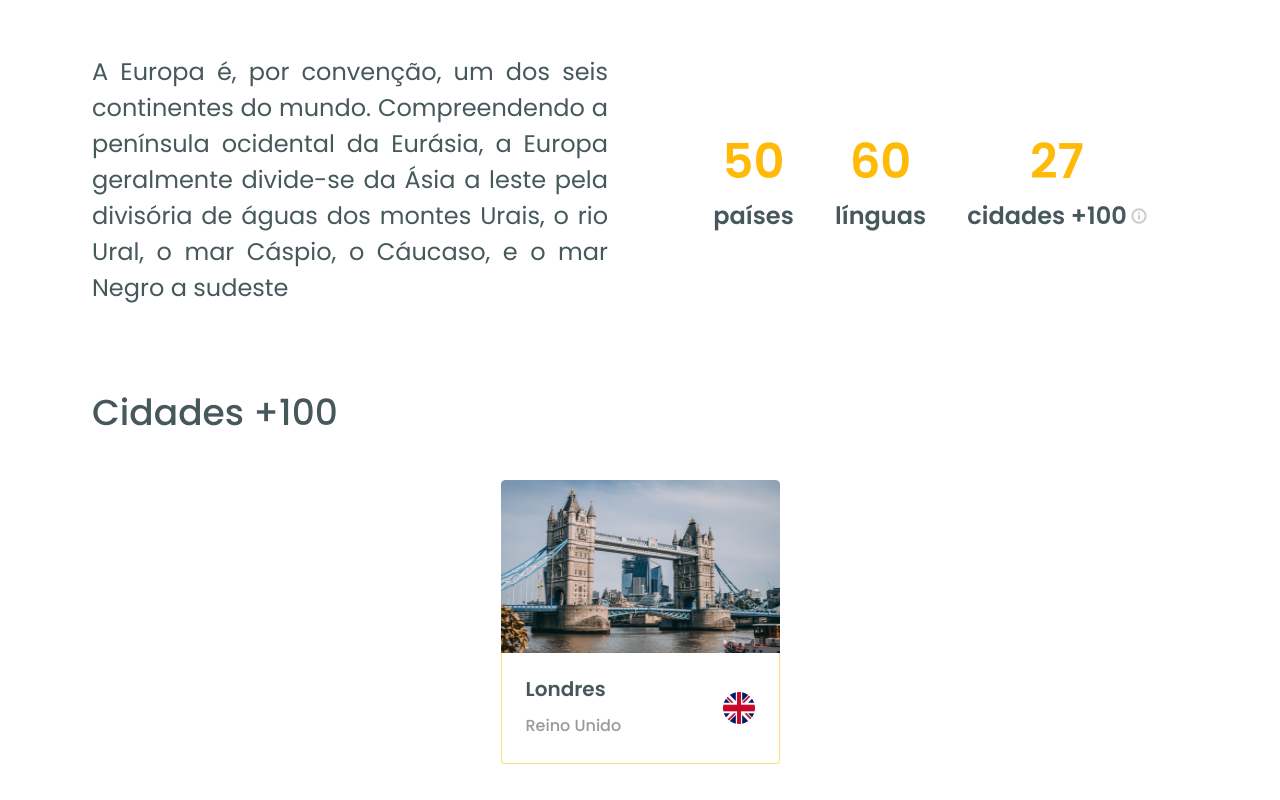
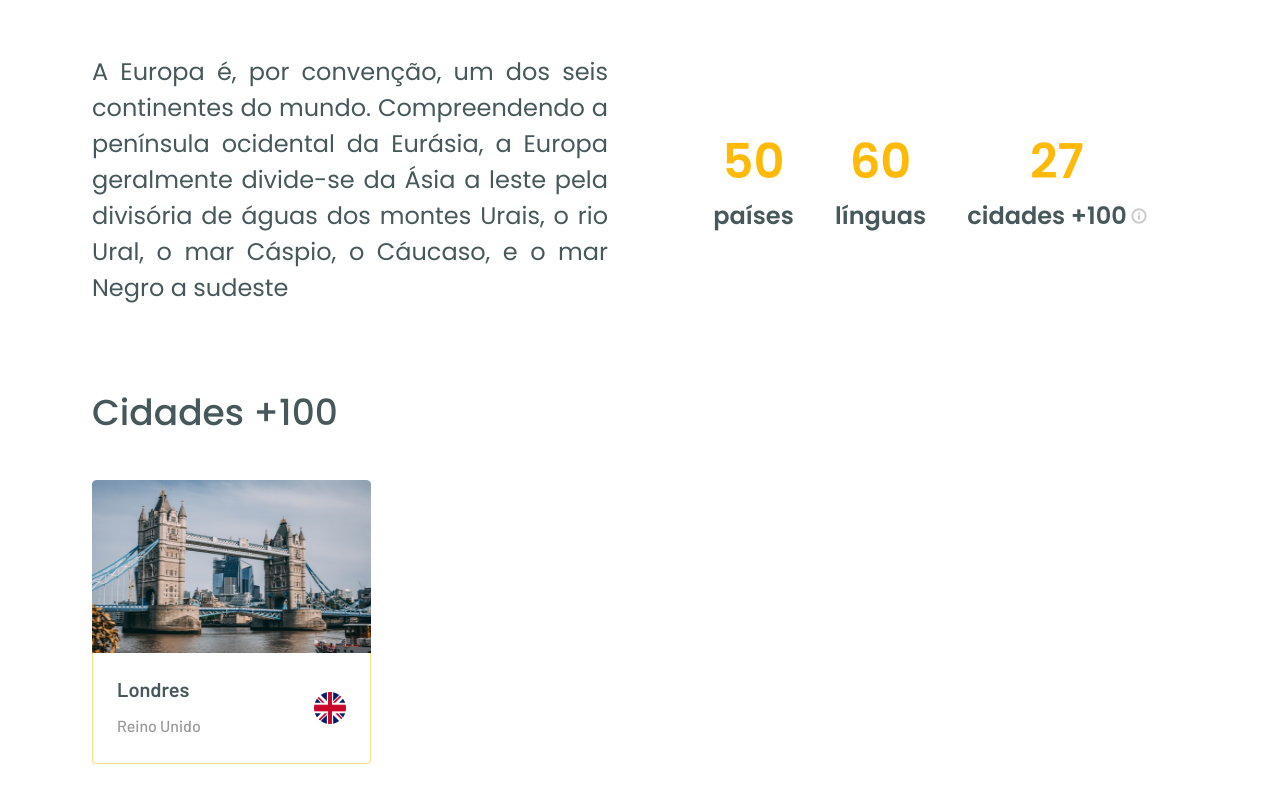
Before and after one commit to Lego4m/04-desafio-interface-chakra, a Next.js app: page /continents/1 in a window 1280 px wide. Shown: the part 622-1422 px from the top of the page. Built offline with nearby package versions, Linux system fonts and the light colour scheme.

Commit message:
New font * Miscs

```diff
--- a/src/components/MostVisitedCities/CityCard.tsx
+++ b/src/components/MostVisitedCities/CityCard.tsx
@@ -31,6 +31,7 @@ export function CityCard({ city, country, bannerUrl, flagUrl }: CityCardProps) {
         <Box>
           <Text
             fontSize='xl'
+            fontFamily='Barlow'
             lineHeight='6'
             fontWeight='semibold'
             color='gray.600'
@@ -40,6 +41,7 @@ export function CityCard({ city, country, bannerUrl, flagUrl }: CityCardProps) {
 
           <Text
             fontSize='md'
+            fontFamily='Barlow'
             lineHeight='tall'
             fontWeight='medium'
             color='gray.400'
--- a/src/components/MostVisitedCities/index.tsx
+++ b/src/components/MostVisitedCities/index.tsx
@@ -1,4 +1,4 @@
-import { Flex, Heading, SimpleGrid } from '@chakra-ui/react';
+import { Flex, Grid, GridItem, Heading, SimpleGrid } from '@chakra-ui/react';
 import { CityCard } from './CityCard';
 
 export function MostVisitedCities() {
@@ -21,11 +21,11 @@ export function MostVisitedCities() {
         Cidades +100
       </Heading>
 
-      <SimpleGrid
+      <Flex
         mt={['5', '10']}
-        minChildWidth='279px'
-        spacing={['4', '12']}
-        justifyItems='center'
+        gap={['4', '12']}
+        justify={['center', 'flex-start']}
+        flexWrap='wrap'
       >
         <CityCard
           city='Londres'
@@ -33,7 +33,7 @@ export function MostVisitedCities() {
           bannerUrl='/ContinentsImgs/europe/londres.png'
           flagUrl='/ContinentsImgs/flags/UnitedKingdom.png'
         />
-      </SimpleGrid>
+      </Flex>
     </Flex>
   )
 }
--- a/src/pages/_document.tsx
+++ b/src/pages/_document.tsx
@@ -7,7 +7,7 @@ export default class MyDocument extends Document {
         <Head>
           <link rel="preconnect" href="https://fonts.googleapis.com" />
           <link rel="preconnect" href="https://fonts.gstatic.com" />
-          <link href="https://fonts.googleapis.com/css2?family=Poppins:wght@400;500;600;700&display=swap" rel="stylesheet" />
+          <link href="https://fonts.googleapis.com/css2?family=Barlow:wght@500;600&family=Poppins:wght@400;500;600;700&display=swap" rel="stylesheet" />
         </Head>
         <body>
           <Main />
```
